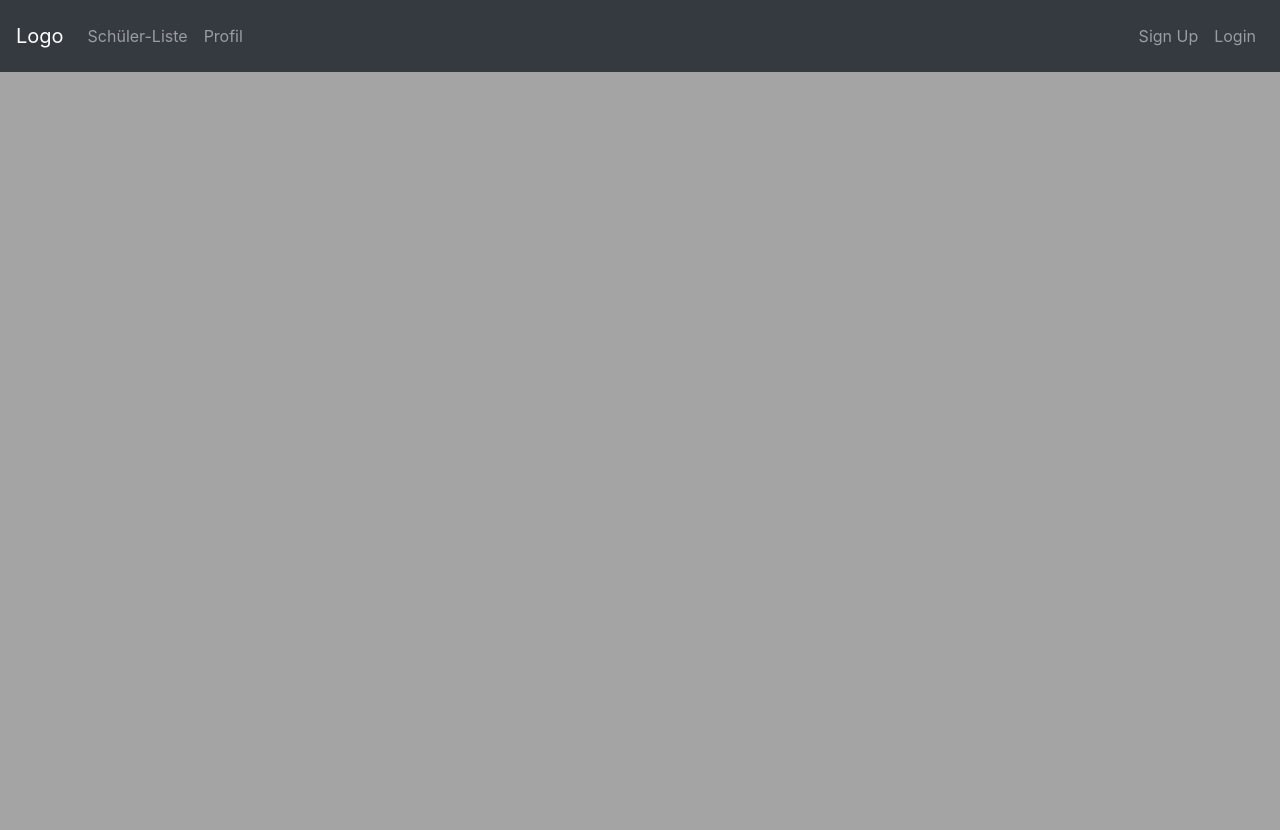
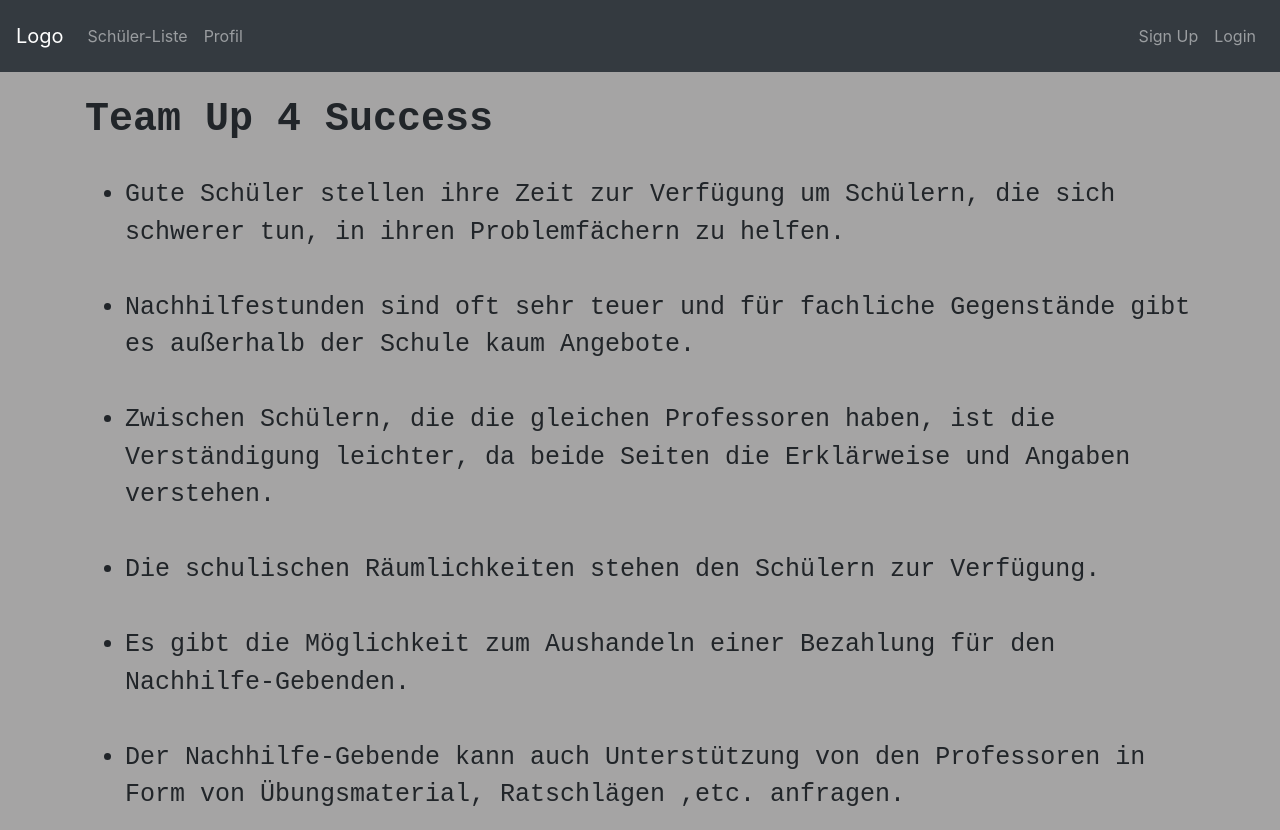
Before and after one commit to T4S-Projektgruppe/T4S_Website, a plain HTML site: page Frontend/Main-Page.html in a window 1280 px wide. Before the commit the page ends 800 px from the top, so only its background shows below. Drawn offline with Linux system fonts and the light colour scheme.

Commit message:
Provisionale Main Page

```diff
--- a/Frontend/Main-Page.html
+++ b/Frontend/Main-Page.html
@@ -30,9 +30,23 @@
           </ul>
         </span>
     </nav>
-
-
-
-
+    <div class="container">
+      </br>
+      <h1 class="h1">Team Up 4 Success</h1>
+      </br>
+      <ul class="main-text">
+        <li>Gute Schüler stellen ihre Zeit zur Verfügung um Schülern, die sich schwerer tun, in ihren Problemfächern zu helfen.</li>
+        </br>
+        <li>Nachhilfestunden sind oft sehr teuer und  für fachliche Gegenstände gibt es außerhalb der Schule kaum Angebote.</li>
+        </br>
+        <li>Zwischen Schülern, die die gleichen Professoren haben, ist die Verständigung leichter, da beide Seiten die Erklärweise und Angaben verstehen. </li>
+        </br>
+        <li>Die schulischen Räumlichkeiten stehen den Schülern zur Verfügung.</li>
+        </br>
+        <li>Es gibt die Möglichkeit zum Aushandeln einer Bezahlung für den Nachhilfe-Gebenden. </li>
+        </br>
+        <li>Der Nachhilfe-Gebende kann auch Unterstützung von den Professoren in Form von Übungsmaterial, Ratschlägen ,etc. anfragen.</li>
+      </ul>
+    </div>
   </body>
 </html>
--- a/Frontend/css-stuff.css
+++ b/Frontend/css-stuff.css
@@ -32,3 +32,12 @@
 .card{
     margin: 10px;
 }
+.main-text{
+    line-height: 1.5;
+    font-size: 25px;
+    font-family: 'Courier New', Courier, monospace;
+}
+.h1{
+    font-family: 'Courier New', Courier, monospace;
+    font-weight: bold;
+}
```
Also changed, not shown: Frontend/Profil.html (+0 -1 lines).
